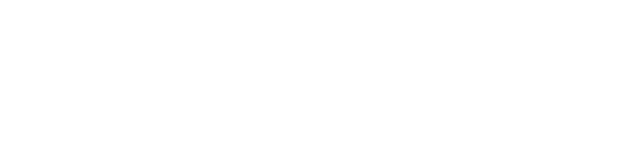
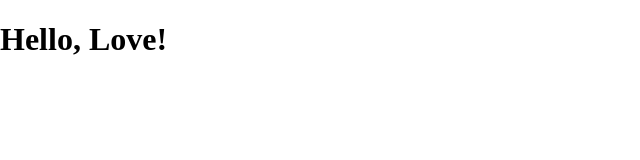
Before and after one commit to Repajo1/template-test, a plain HTML site: page index.html in a window 1280 px wide. Shown: the whole page, without its empty margins (0-640 px from the left). Drawn offline with Linux system fonts and the light colour scheme.

Commit message:
hello love

```diff
--- a/index.html
+++ b/index.html
@@ -10,6 +10,7 @@
     <link rel="stylesheet" href="style.css">
 </head>
 <body>
+    <h1>Hello, Love!</h1>
     <!-- Script -->
     <script src="script.js"></script>
 </body>
```
